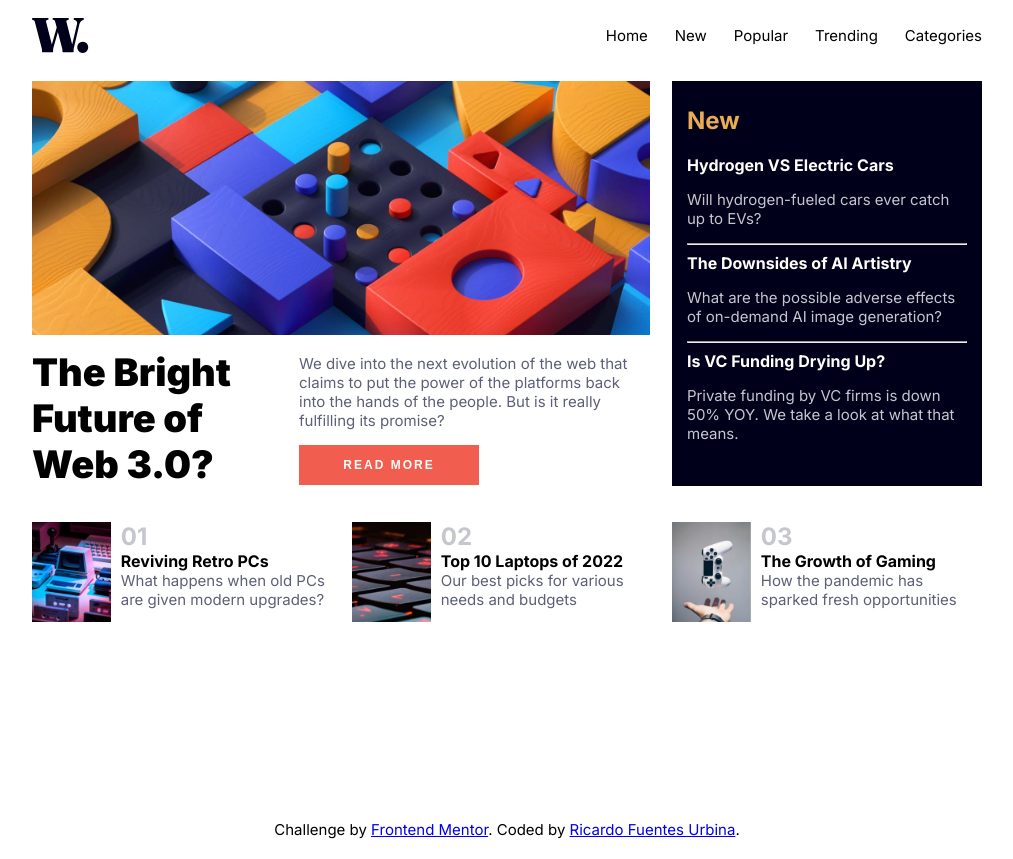
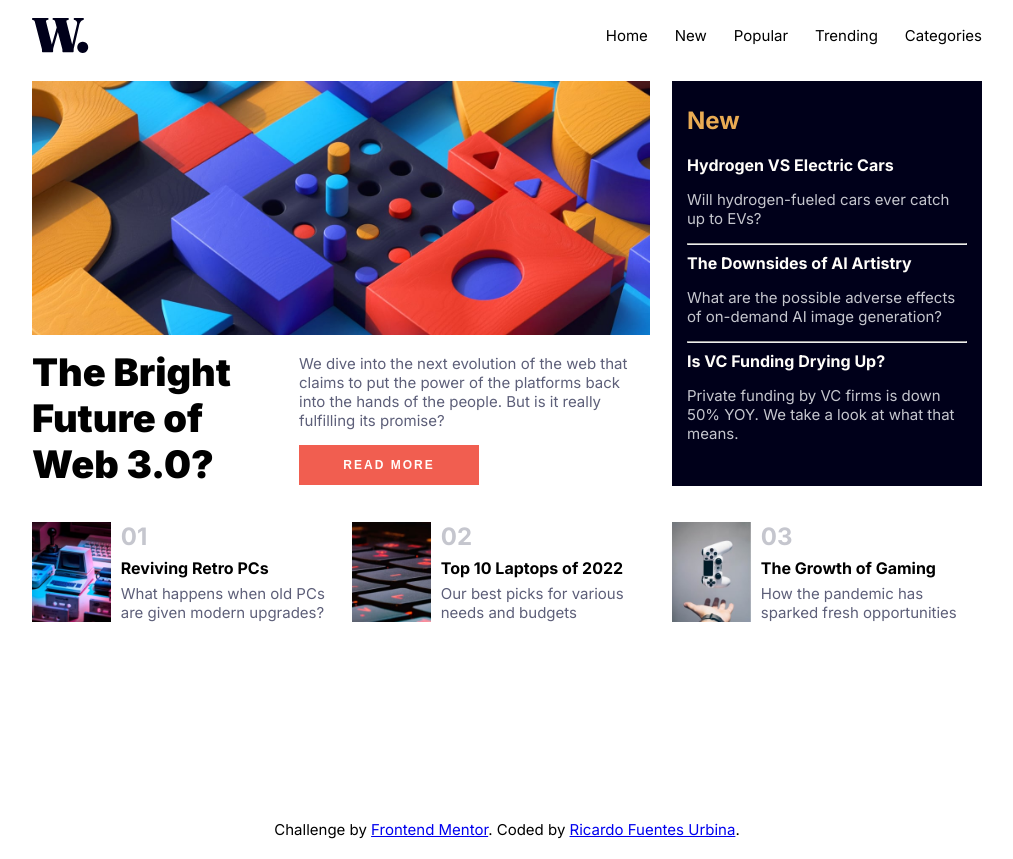
Before and after one commit to RicardoFuentes437/news-homepage, a React (Create React App) app: page / in a window 1280 px wide. Shown: the whole page, without its empty margins (133-1146 px from the left). Built offline with nearby package versions, Linux system fonts and the light colour scheme.

Commit message:
Update cardStyles.css

```diff
--- a/src/styles/cards/cardStyles.css
+++ b/src/styles/cards/cardStyles.css
@@ -9,7 +9,7 @@
   height: 100%;
   padding-right: 10px;
 }
-.card #info {
+.card .info {
   display: flex;
   flex-direction: column;
   justify-content: space-between;
```
